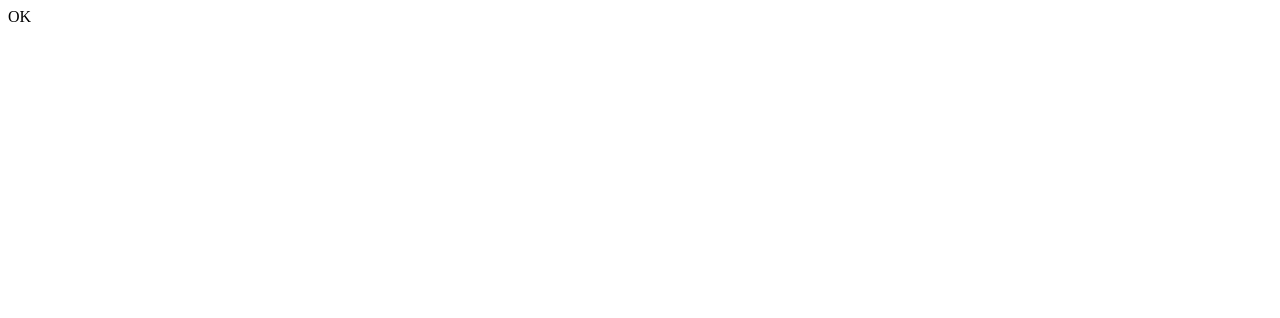
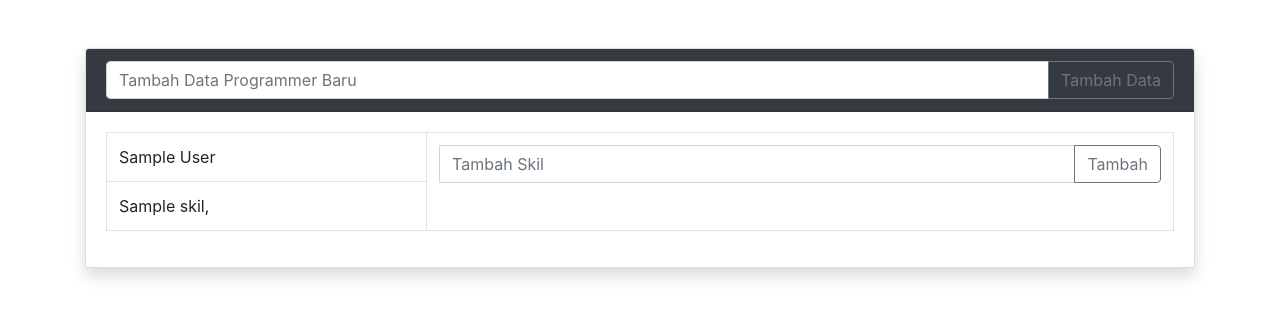
Before and after one commit to calonprogramer/project_arkademy, a PHP site: page / in a window 1280 px wide. Before the commit the part shown is almost empty. Shown: the top 318 px of the page. Run offline with PHP 8.4, Linux system fonts and the light colour scheme; tables that the repository leaves empty or names only in its code hold one stand-in row (values such as "Sample post").

Commit message:
penyelesaian program (soal no. 6)

```diff
--- a/index.php
+++ b/index.php
@@ -1,5 +1,85 @@
-<?php
+<!doctype html>
+<html lang="en">
 
-echo "OK";
+<head>
+    <!-- Required meta tags -->
+    <meta charset="utf-8">
+    <meta name="viewport" content="width=device-width, initial-scale=1, shrink-to-fit=no">
 
-?>
+    <!-- Bootstrap CSS -->
+    <link rel="stylesheet" href="https://stackpath.bootstrapcdn.com/bootstrap/4.3.1/css/bootstrap.min.css"
+        integrity="sha384-ggOyR0iXCbMQv3Xipma34MD+dH/1fQ784/j6cY/iJTQUOhcWr7x9JvoRxT2MZw1T" crossorigin="anonymous">
+
+    <title>Data Programmer Dan Sekil Nya...</title>
+</head>
+
+<body>
+    <div class="container mt-5">
+        <div class="card mb-3 shadow">
+            <div class="card-header text-white bg-dark">
+                <form action="proses.php" method="post">
+                    <div class="input-group">
+                        <input type="text" class="form-control" placeholder="Tambah Data Programmer Baru" name="user"
+                            autocomplete="off">
+                        <div class="input-group-append">
+                            <button class="btn btn-outline-secondary" type="submit" name="tambah_user" id="button-addon2">Tambah
+                                Data</button>
+                        </div>
+                    </div>
+                </form>
+            </div>
+            <div class="card-body">
+                    <?php
+                    $link = mysqli_connect("localhost", "root", "", "arcademy");
+                    $query = mysqli_query($link, "SELECT * FROM users");
+                    while ( $data = mysqli_fetch_assoc($query) ) {
+                    $user_id = $data['id'];
+                    ?>
+                <table class="table table-bordered">
+                    <tr>
+                        <td width="30%">
+                            <?= $data['nama'] ?>
+                        </td>
+                        <td rowspan="2">
+                            <form action="proses.php" method="post">
+                            <div class="input-group">
+                            <input type="hidden" name="user_id" value="<?= $user_id ?>">
+                                <input type="text" name="skil" class="form-control" placeholder="Tambah Skil" autocomplete="off">
+                                <div class="input-group-append">
+                                    <button name="tambah_skil" class="btn btn-outline-secondary" type="submit"
+                                        id="button-addon2">Tambah</button>
+                                </div>
+                            </div>
+                            </form>
+                        </td>
+                    </tr>
+                    <tr>
+                        <td>
+                            <?php
+                            $querySkil = mysqli_query($link, "SELECT * FROM skils WHERE user_id='$user_id'");
+                            while ( $skl = mysqli_fetch_assoc($querySkil) ) {
+                            ?>
+                                <?= $skl['nama_skil'] ?>,
+                            <?php } ?>
+                        </td>
+                    </tr>
+                </table>
+                <?php } ?>
+            </div>
+        </div>
+    </div>
+
+    <!-- Optional JavaScript -->
+    <!-- jQuery first, then Popper.js, then Bootstrap JS -->
+    <script src="https://code.jquery.com/jquery-3.3.1.slim.min.js"
+        integrity="sha384-q8i/X+965DzO0rT7abK41JStQIAqVgRVzpbzo5smXKp4YfRvH+8abtTE1Pi6jizo" crossorigin="anonymous">
+    </script>
+    <script src="https://cdnjs.cloudflare.com/ajax/libs/popper.js/1.14.7/umd/popper.min.js"
+        integrity="sha384-UO2eT0CpHqdSJQ6hJty5KVphtPhzWj9WO1clHTMGa3JDZwrnQq4sF86dIHNDz0W1" crossorigin="anonymous">
+    </script>
+    <script src="https://stackpath.bootstrapcdn.com/bootstrap/4.3.1/js/bootstrap.min.js"
+        integrity="sha384-JjSmVgyd0p3pXB1rRibZUAYoIIy6OrQ6VrjIEaFf/nJGzIxFDsf4x0xIM+B07jRM" crossorigin="anonymous">
+    </script>
+</body>
+
+</html>
```
